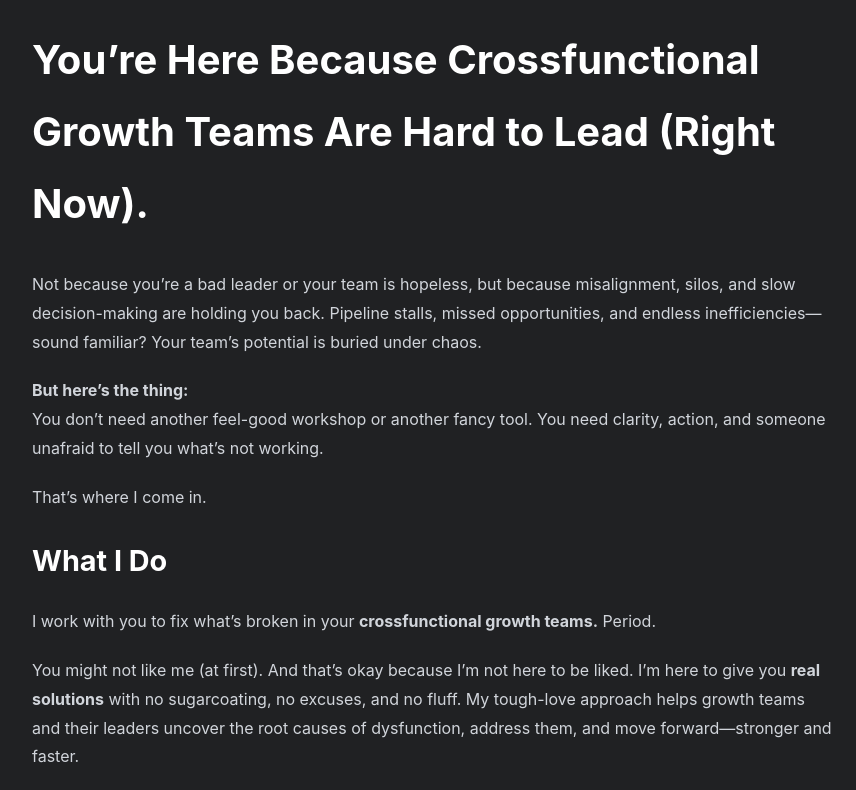
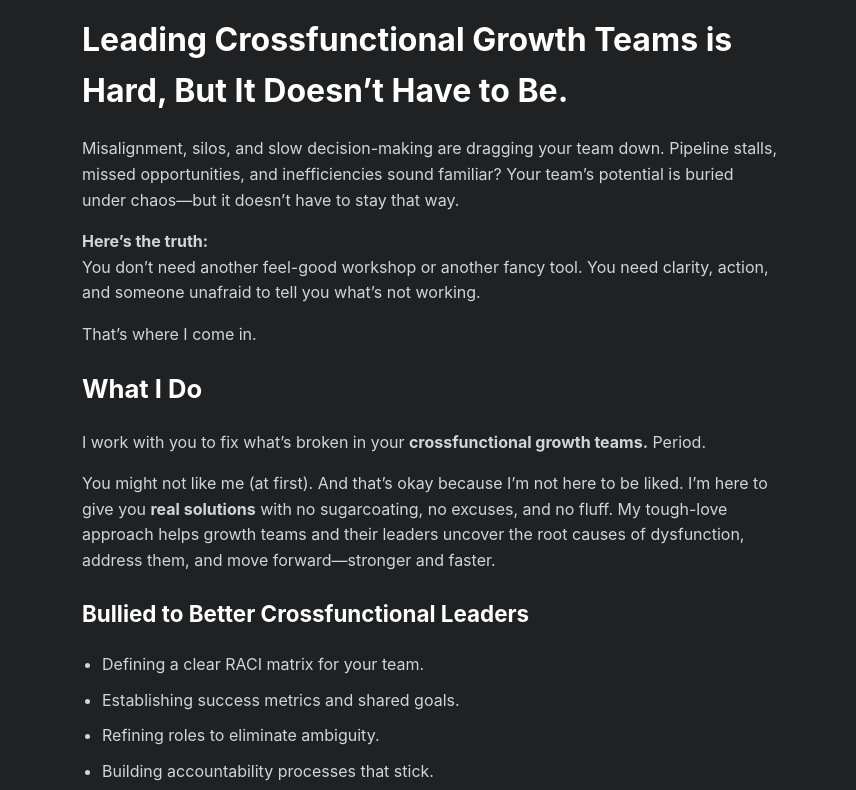
Before and after one commit to aggelosmouzakitis/bullied-to-better, a plain HTML site: page index.html in a window 1280 px wide. Shown: the part 116-906 px from the top of the page, without its empty margins (208-1064 px from the left). Drawn offline with Linux system fonts and the light colour scheme.

Commit message:
Update index.html

```diff
--- a/index.html
+++ b/index.html
@@ -10,21 +10,21 @@
             font-family: "Inter", Arial, sans-serif;
             background-color: #202123; /* Dark grey background */
             color: #FFFFFF; /* White text */
-            line-height: 1.8;
+            line-height: 1.6;
             display: flex;
             justify-content: center;
             align-items: flex-start;
             padding: 40px 20px;
         }
         .container {
-            max-width: 800px;
+            max-width: 700px;
             width: 100%;
             text-align: left;
         }
         header {
             display: flex;
             align-items: center;
-            margin-bottom: 40px;
+            margin-bottom: 30px;
         }
         header img {
             height: 60px; /* Adjust logo size */
@@ -36,18 +36,18 @@
             font-weight: bold;
         }
         h1 {
-            font-size: 2.5rem;
-            margin-bottom: 30px;
+            font-size: 2rem;
+            margin-bottom: 20px;
         }
         h2 {
-            font-size: 1.8rem;
+            font-size: 1.6rem;
         }
         h3 {
-            font-size: 1.5rem;
+            font-size: 1.4rem;
         }
         p {
             color: #D1D5DB; /* Muted white for body text */
-            margin-bottom: 20px;
+            margin-bottom: 16px;
         }
         a {
             color: #00FF88; /* Accent color for links */
@@ -58,7 +58,7 @@
             text-decoration: underline;
         }
         ul, ol {
-            margin: 20px 0;
+            margin: 16px 0;
             padding-left: 20px;
             color: #D1D5DB; /* Muted white for lists */
         }
@@ -66,7 +66,7 @@
             margin-bottom: 10px;
         }
         .contact {
-            margin-top: 40px;
+            margin-top: 30px;
             padding: 20px;
             background-color: #2E2F33; /* Slightly lighter grey for contact box */
             border-radius: 8px;
@@ -79,9 +79,9 @@
             <img src="logo-placeholder.png" alt="Bullied To Better Logo">
         </header>
         <main>
-            <h1>You’re Here Because Crossfunctional Growth Teams Are Hard to Lead (Right Now).</h1>
-            <p>Not because you’re a bad leader or your team is hopeless, but because misalignment, silos, and slow decision-making are holding you back. Pipeline stalls, missed opportunities, and endless inefficiencies—sound familiar? Your team’s potential is buried under chaos.</p>
-            <p><strong>But here’s the thing:</strong><br>You don’t need another feel-good workshop or another fancy tool. You need clarity, action, and someone unafraid to tell you what’s not working.</p>
+            <h1>Leading Crossfunctional Growth Teams is Hard, But It Doesn’t Have to Be.</h1>
+            <p>Misalignment, silos, and slow decision-making are dragging your team down. Pipeline stalls, missed opportunities, and inefficiencies sound familiar? Your team’s potential is buried under chaos—but it doesn’t have to stay that way.</p>
+            <p><strong>Here’s the truth:</strong><br>You don’t need another feel-good workshop or another fancy tool. You need clarity, action, and someone unafraid to tell you what’s not working.</p>
             <p>That’s where I come in.</p>
 
             <h2>What I Do</h2>
```
